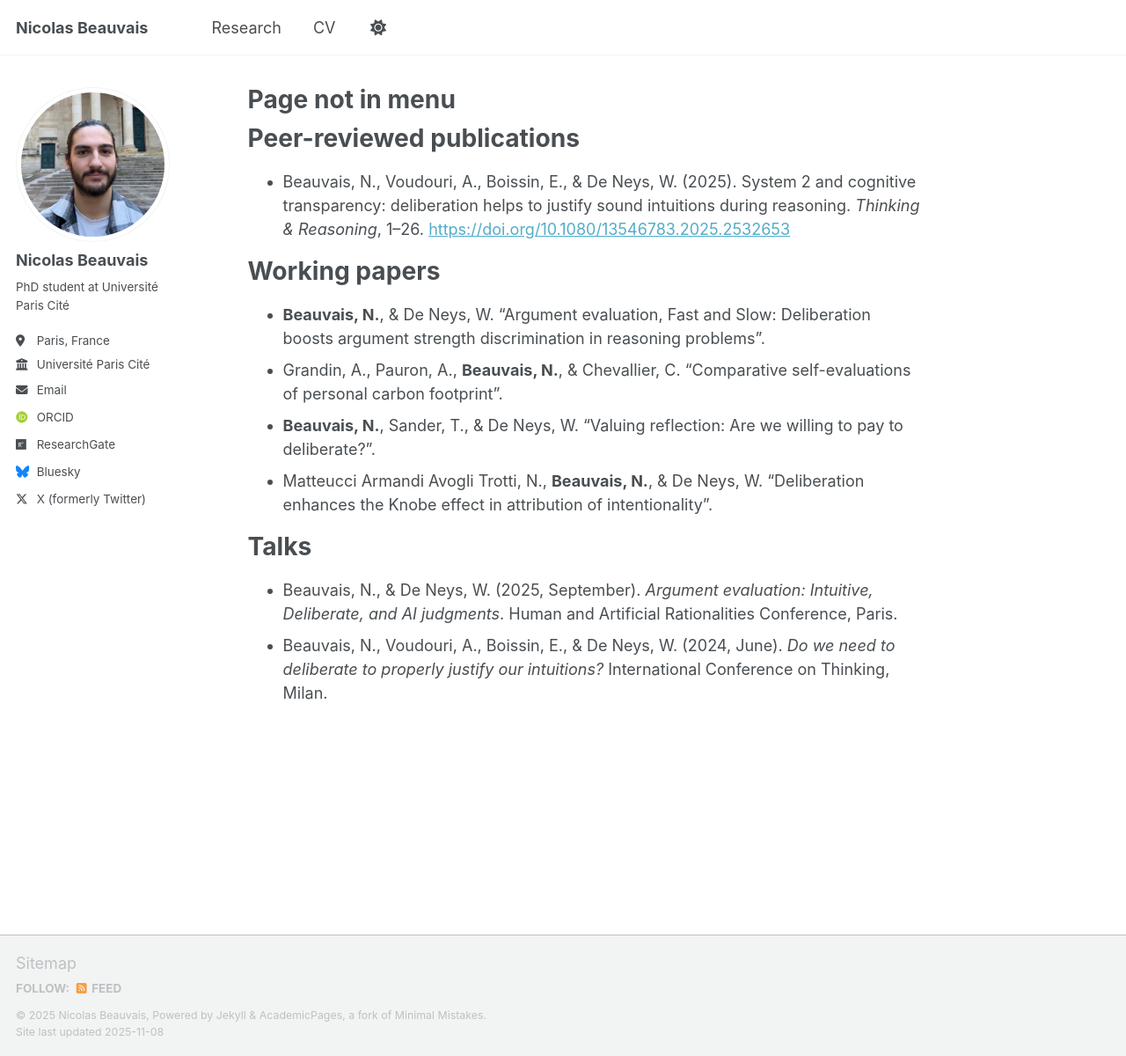
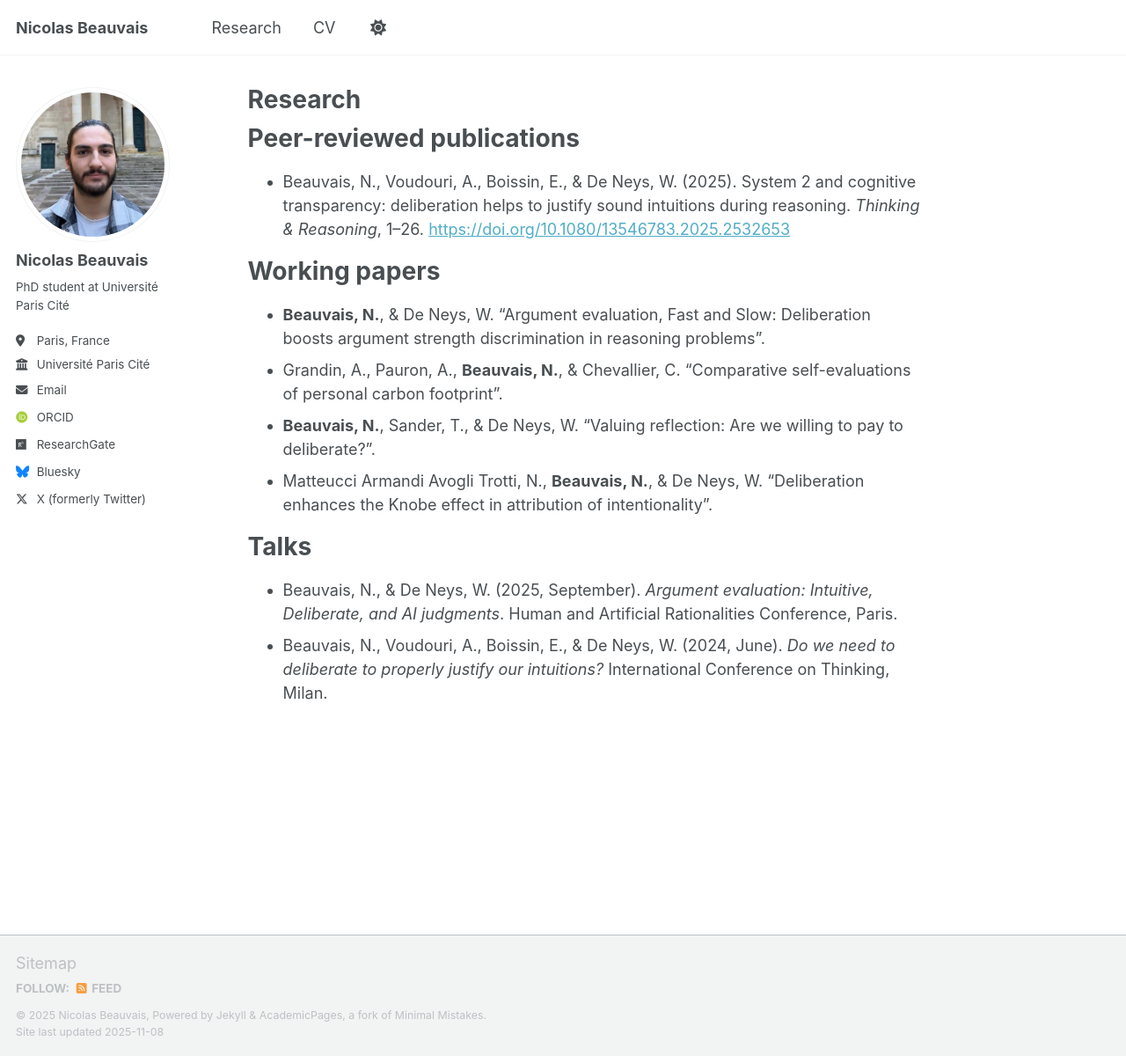
Before and after one commit to nbeauvais/nbeauvais.github.io, a Jekyll site: the page built from _pages/non-menu-page.md, in a window 1280 px wide and 1200 px high. Shown: the whole window at 88% size. Built offline with Jekyll 4.4.1, drawn with Linux system fonts in a browser that asks for light colours; some web fonts are replaced; a script that is not in the unit is left out.

Commit message:
Change title from 'Page not in menu' to 'Research'

```diff
--- a/_pages/non-menu-page.md
+++ b/_pages/non-menu-page.md
@@ -1,6 +1,6 @@
 ---
 permalink: /non-menu-page/
-title: "Page not in menu"
+title: "Research"
 author_profile: true
 redirect_from:
   - "/nmp/"
```
